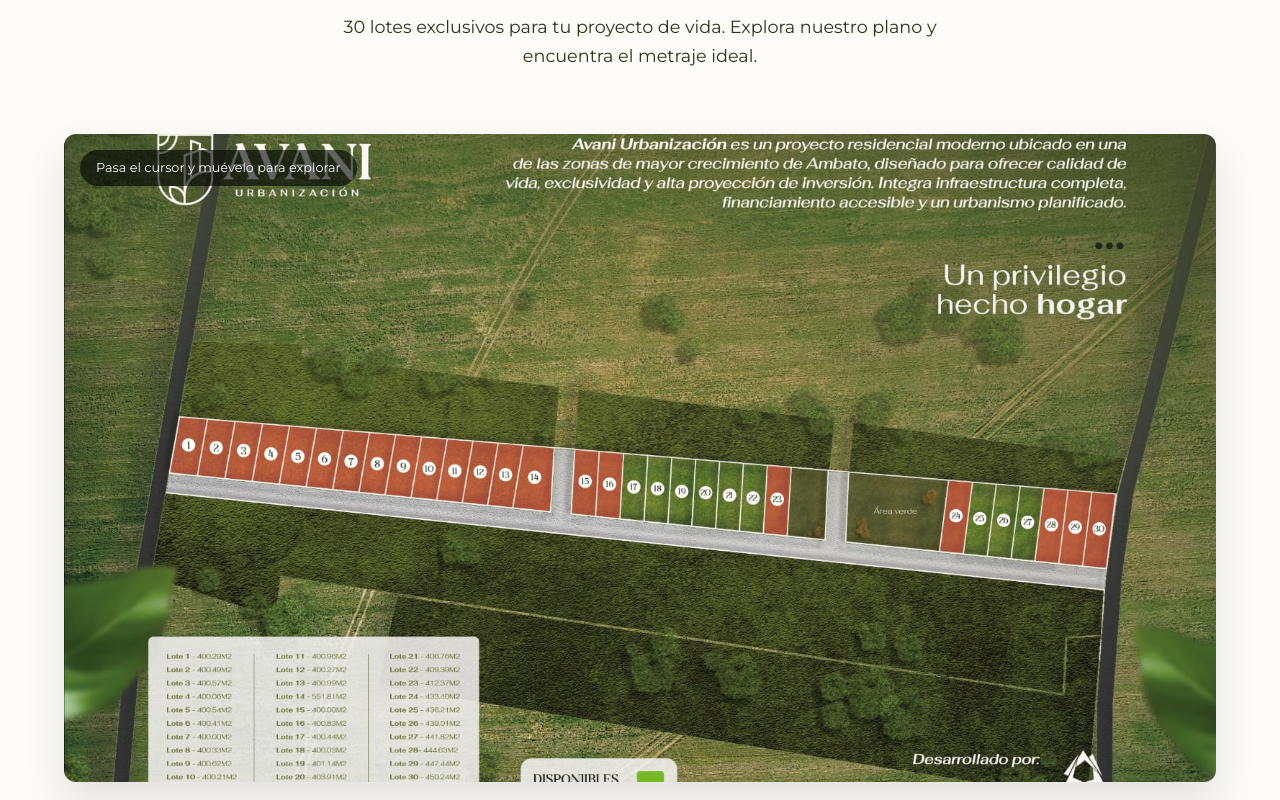
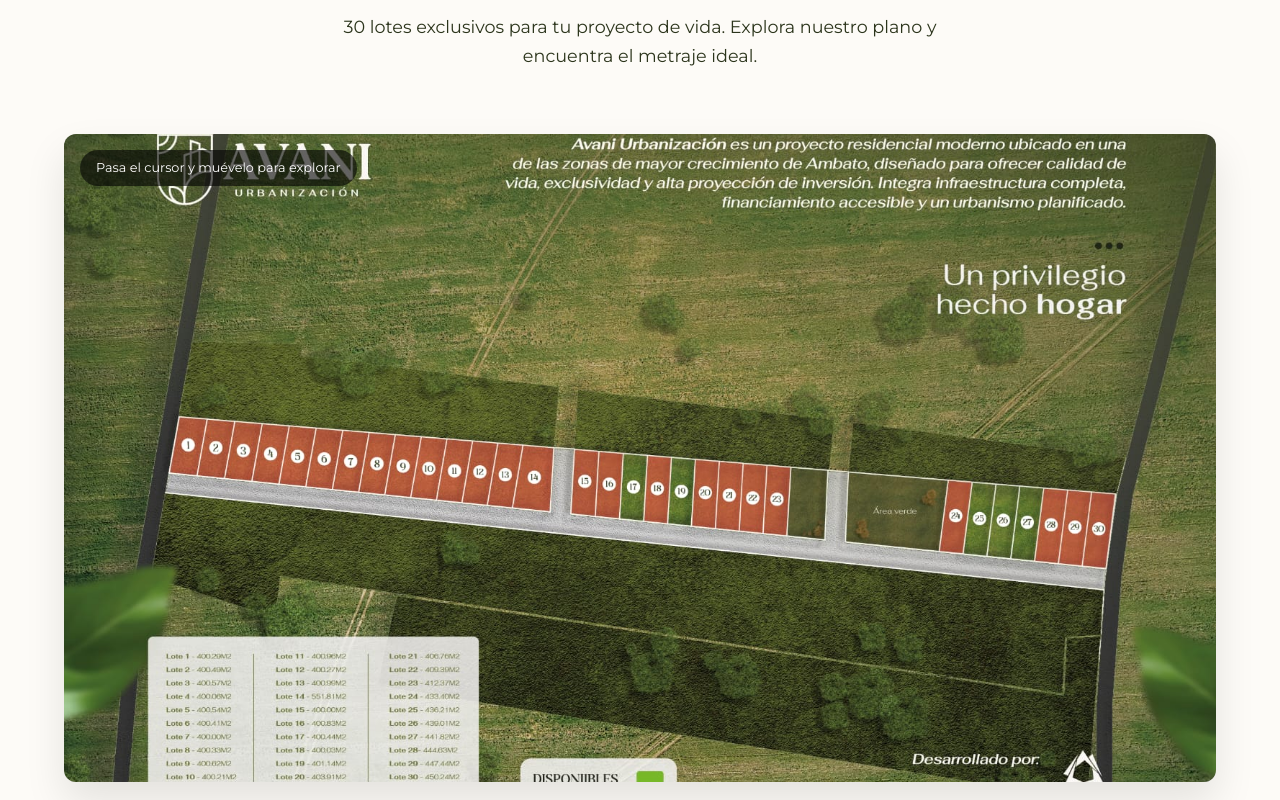
Before and after one commit to Manuelherrera22/Avani, a React (Vite) app: page / in a window 1280 px wide. Shown: the part 3000-3800 px from the top of the page. Built offline with nearby package versions, Linux system fonts and the light colour scheme; a web font is replaced by a local one.

Commit message:
Update masterplan image to planov4

```diff
--- a/src/components/Masterplan.jsx
+++ b/src/components/Masterplan.jsx
@@ -68,7 +68,7 @@ const Masterplan = () => {
                             <div className="viewer-hint">
                                 <span>Pasa el cursor y muévelo para explorar</span>
                             </div>
-                            <div className="masterplan-img-placeholder" style={{ backgroundImage: "url('/Masterplan2.jpeg')" }}>
+                            <div className="masterplan-img-placeholder" style={{ backgroundImage: "url('/planov4.jpeg')" }}>
                             </div>
                         </div>
                     </motion.div>
```
Also changed, not shown: public/planov4.jpeg (added).
